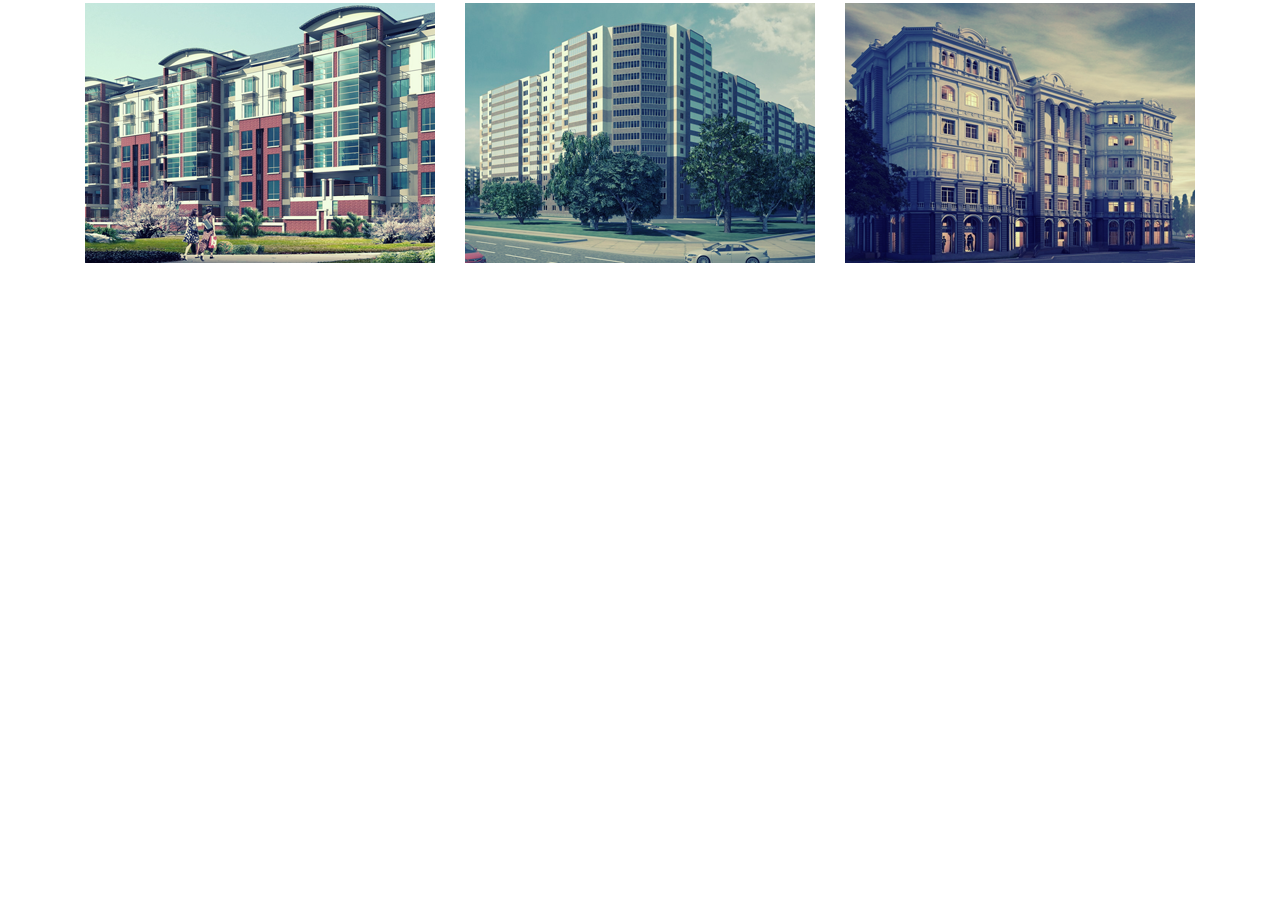
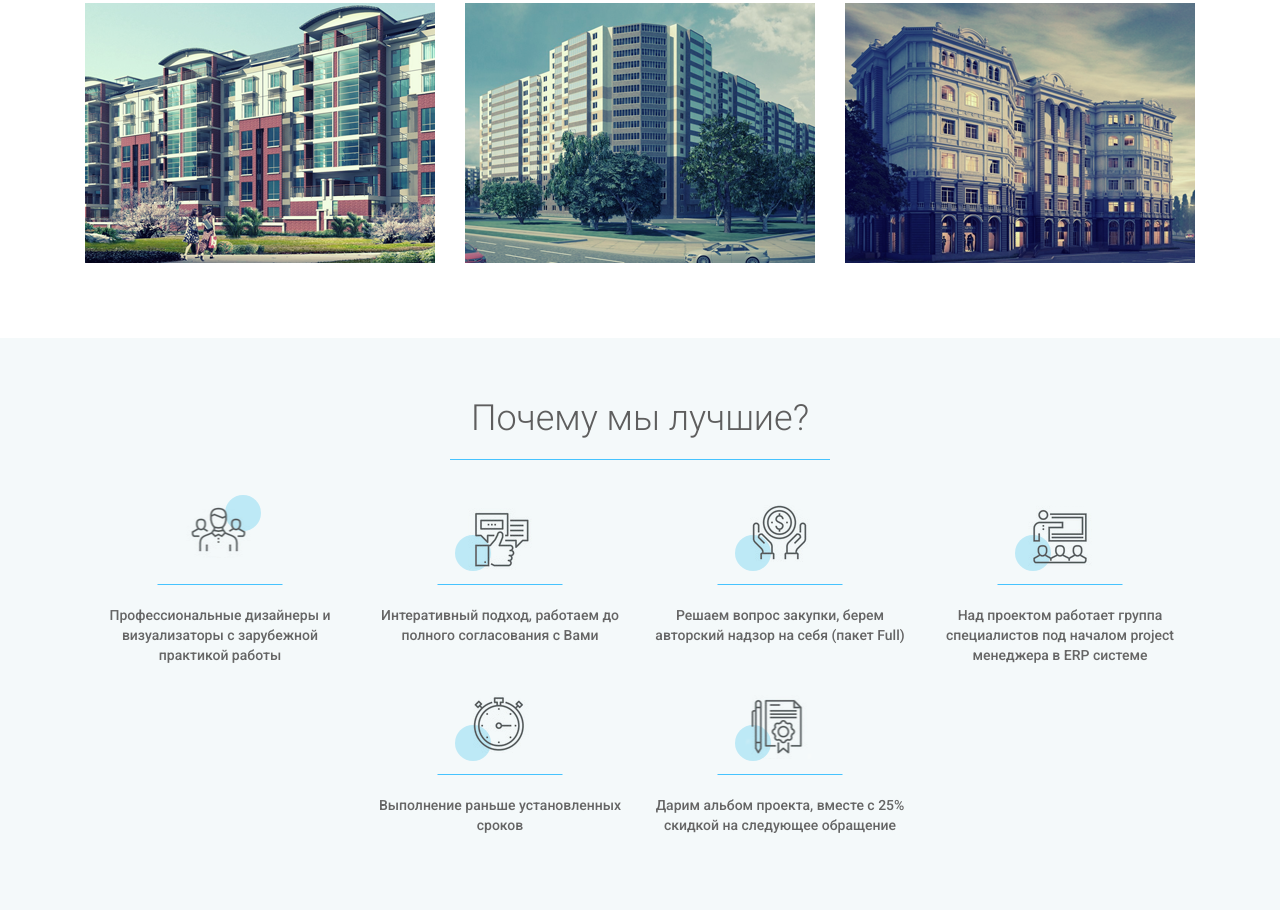
Before and after one commit to EEEeelijaHhHHh/23-degree, a plain HTML site: page index.html in a window 1280 px wide. Shown: the part 2372-3282 px from the top of the page. Before the commit the page ends 2710 px from the top, so only its background shows below. Drawn offline with nearby package versions, Linux system fonts and the light colour scheme; files whose address does not match are found by name.

Commit message:
Advantage Section

```diff
--- a/index.html
+++ b/index.html
@@ -103,6 +103,51 @@
     </div>
   </section>
 
+  <section class="section advantage-wrapper">
+    <div class="container">
+      <h2 class="section__title">Почему мы лучшие?</h2>
+      <ul class="advantage">
+        <li class="advantage__item">
+          <div class="advantage__img-wrapper advantage__img-wrapper_1">
+            <img src="img/advantage/1.png" alt="" class="advantage__img">
+          </div>
+          <p class="advantage__text">Профессиональные дизайнеры и визуализаторы с зарубежной практикой работы</p>
+        </li>
+        <li class="advantage__item">
+          <div class="advantage__img-wrapper advantage__img-wrapper_2">
+            <img src="img/advantage/2.png" alt="" class="advantage__img">
+          </div>
+          <p class="advantage__text">Интеративный подход, работаем до полного согласования с Вами</p>
+        </li>
+        <li class="advantage__item">
+          <div class="advantage__img-wrapper advantage__img-wrapper_3">
+            <img src="img/advantage/3.png" alt="" class="advantage__img">
+          </div>
+          <p class="advantage__text">Решаем вопрос закупки, берем авторский надзор на себя (пакет Full)</p>
+        </li>
+        <li class="advantage__item">
+          <div class="advantage__img-wrapper advantage__img-wrapper_4">
+            <img src="img/advantage/4.png" alt="" class="advantage__img">
+          </div>
+          <p class="advantage__text">Над проектом работает группа специалистов под началом project менеджера в ERP
+            системе</p>
+        </li>
+        <li class="advantage__item">
+          <div class="advantage__img-wrapper advantage__img-wrapper_5">
+            <img src="img/advantage/5.png" alt="" class="advantage__img">
+          </div>
+          <p class="advantage__text">Выполнение раньше установленных сроков</p>
+        </li>
+        <li class="advantage__item">
+          <div class="advantage__img-wrapper advantage__img-wrapper_6">
+            <img src="img/advantage/6.png" alt="" class="advantage__img">
+          </div>
+          <p class="advantage__text">Дарим альбом проекта, вместе с 25% скидкой на следующее обращение</p>
+        </li>
+      </ul>
+    </div>
+  </section>
+
 
   <!-- jQuery -->
   <script src="https://code.jquery.com/jquery-3.4.1.min.js"
--- a/scss/_media.scss
+++ b/scss/_media.scss
@@ -114,7 +114,7 @@
     }
     &-works {
       &__item {
-        width: 170px;
+        width: 260px;
         margin: 5px;
       }
     }
--- a/scss/main.scss
+++ b/scss/main.scss
@@ -346,6 +346,7 @@ body {
       cursor: pointer;
       border: none;
       padding: 0 30px;
+
       &_active {
         color: #ffffff;
         font-weight: 400;
@@ -355,6 +356,7 @@ body {
       }
     }
   }
+
   &-works {
     &__item {
       width: 350px;
@@ -362,32 +364,132 @@ body {
       margin: 15px;
       background-size: cover;
       background: no-repeat 50% 50%;
+
       &_1 {
         background-image: url('../img/portfolio/01.png');
       }
+
       &_2 {
         background-image: url('../img/portfolio/02.png');
       }
+
       &_3 {
         background-image: url('../img/portfolio/03.png');
       }
+
       &_4 {
         background-image: url('../img/portfolio/04.png');
       }
+
       &_5 {
         background-image: url('../img/portfolio/05.png');
       }
+
       &_6 {
         background-image: url('../img/portfolio/06.png');
       }
     }
+
     &__img {
       width: 100%;
       height: 100%;
     }
   }
 }
+
 /* /Portfolio Section */
+
+/* Advantage Section */
+.advantage {
+  display: flex;
+  flex-wrap: wrap;
+  justify-content: center;
+  padding: 0;
+  margin: 0;
+
+  &-wrapper {
+    background-color: #f2f8f9;
+    opacity: 0.8;
+  }
+
+  &__item {
+    position: relative;
+    text-align: center;
+    list-style: none;
+    flex-basis: 250px;
+    margin: 15px 15px;
+  }
+
+  &__img {
+    display: block;
+    position: absolute;
+    top: 0;
+    left: 50%;
+    transform: translate(-50%, 0);
+
+    &-wrapper {
+      position: relative;
+      width: 100%;
+      height: 80px;
+
+      &::before {
+        position: absolute;
+        display: block;
+        content: '';
+        top: -10px;
+        left: 130px;
+        width: 36px;
+        height: 36px;
+        background-color: #ade4f4;
+        border-radius: 50%;
+      }
+
+      &_2::before {
+        top: 30px;
+        left: 80px;
+      }
+      &_3::before {
+        top: 20px;
+        left: 120px;
+        }
+      }
+      &_4::before {
+        top: 10px;
+        left: 90px;
+      }
+      &_5::before {
+        top: -5px;
+        left: 80px;
+      }
+      &_6::before {
+        top: 25px;
+        left: 85px;
+      }
+
+      &::after {
+        position: absolute;
+        display: block;
+        content: '';
+        bottom: 0;
+        left: 50%;
+        transform: translate(-50%, 0);
+        width: 125px;
+        height: 1px;
+        background-color: $active-color;
+      }
+    }
+  }
+
+  &__text {
+    color: #3f3f3f;
+    font-size: 14px;
+    font-weight: 500;
+    line-height: 20px;
+    margin: 20px 0 0 0;
+  }
+}
+
+/* /Advantage Section */
 
 
 /* Import Media */
```
Also changed, not shown: css/main.min.css, img/advantage/1.png (added), img/advantage/2.png (added), img/advantage/3.png (added), img/advantage/4.png (added), img/advantage/5.png (added), img/advantage/6.png (added), 1 other file.
